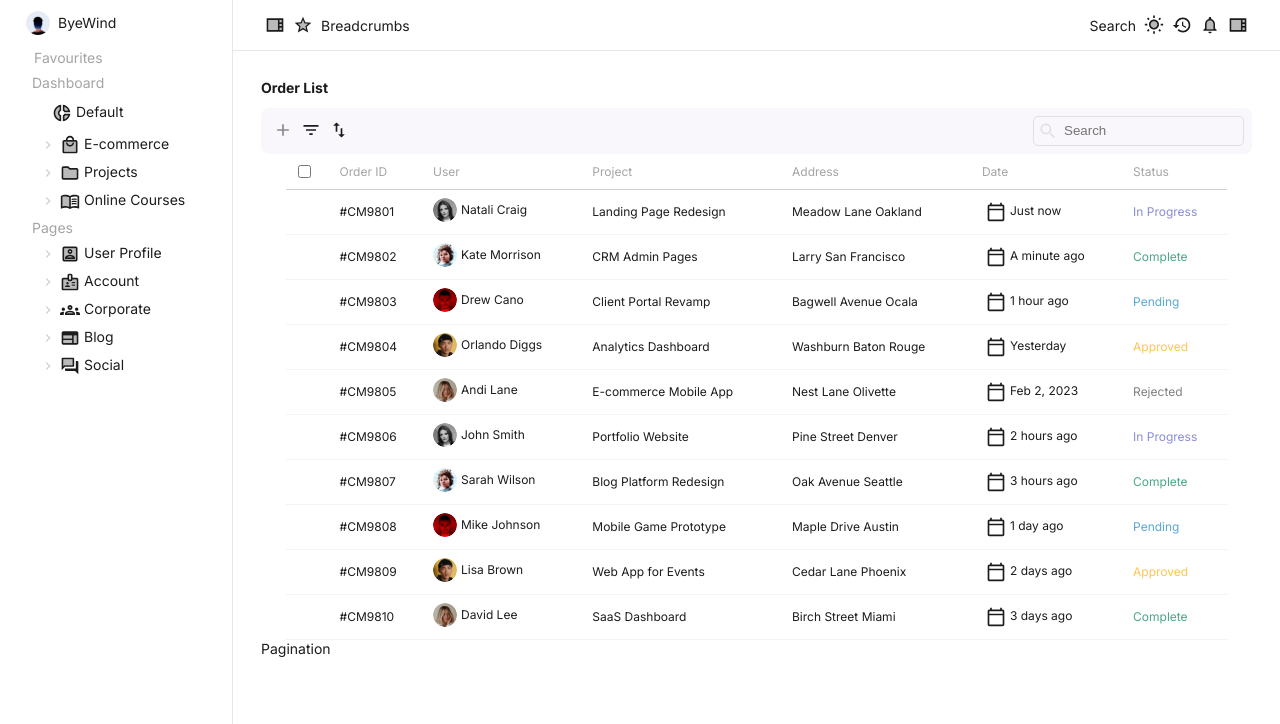
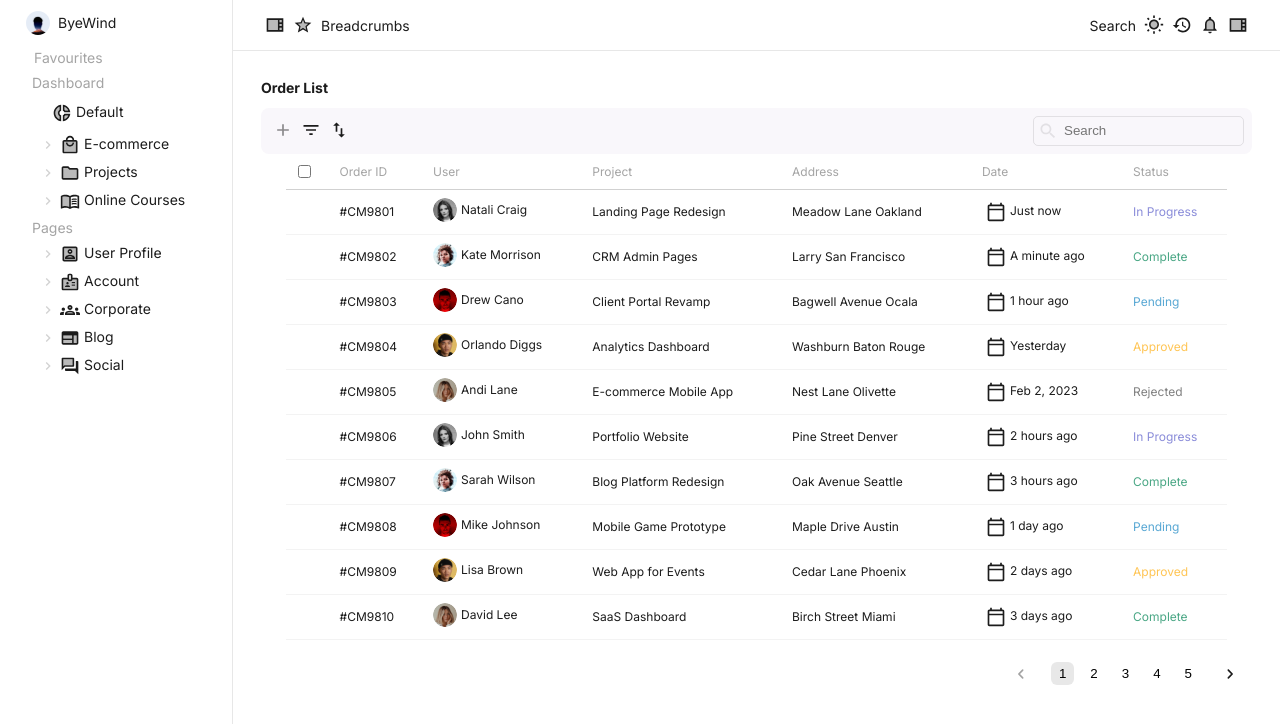
Before and after one commit to error404-sp/jp-dashboard, a React (Vite) app: page /#/orders in a window 1280 px wide. Shown: the top 724 px of the page. Built offline with nearby package versions, Linux system fonts and the light colour scheme.

Commit message:
feat: pagination functionlity

```diff
--- a/src/components/table/Pagination.jsx
+++ b/src/components/table/Pagination.jsx
@@ -1,7 +1,52 @@
 import React from "react";
+import styles from "./table.module.css";
+import ThemeIcon from "../../ui/ThemeIcon";
+import {
+  KeyboardArrowLeftRounded,
+  KeyboardArrowRightRounded,
+} from "@mui/icons-material";
 
-const Pagination = () => {
-  return <div>Pagination</div>;
+const Pagination = ({ currentPage, totalPages, onPageChange }) => {
+  if (totalPages < 1) return null;
+
+  const goToPage = (page) => {
+    if (page >= 1 && page <= totalPages) onPageChange(page);
+  };
+
+  const pages = [];
+  for (let i = 1; i <= totalPages; i++) {
+    pages.push(
+      <button
+        key={i}
+        onClick={() => goToPage(i)}
+        className={`${styles.pageButton} ${
+          i === currentPage ? styles.active : ""
+        }`}
+      >
+        {i}
+      </button>
+    );
+  }
+
+  return (
+    <div className={styles.pagination}>
+      <button
+        onClick={() => goToPage(currentPage - 1)}
+        disabled={currentPage === 1}
+        className={styles.navButton}
+      >
+        <ThemeIcon icon={KeyboardArrowLeftRounded} width={20} height={20} />
+      </button>
+      {pages}
+      <button
+        onClick={() => goToPage(currentPage + 1)}
+        disabled={currentPage === totalPages}
+        className={styles.navButton}
+      >
+        <ThemeIcon icon={KeyboardArrowRightRounded} width={20} height={20} />
+      </button>
+    </div>
+  );
 };
 
 export default Pagination;
--- a/src/components/table/TableItem.jsx
+++ b/src/components/table/TableItem.jsx
@@ -17,7 +17,7 @@
           <input
             type="checkbox"
             checked={selectedOrders.includes(item?.id)}
-            onChange={() => toggleSelectOrder(item?.id)}
+            onClick={() => toggleSelectOrder(item?.id)}
           />
         </td>
         <td>
@@ -47,12 +47,13 @@
   }
 
   return (
-    <tr>
+    <tr onClick={() => toggleSelectOrder(item?.id)}>
       <td>
         <input
           type="checkbox"
           checked={selectedOrders.includes(item?.id)}
           onChange={() => toggleSelectOrder(item?.id)}
+          onClick={() => toggleSelectOrder(item?.id)}
         />
       </td>
 
--- a/src/components/table/TableWithInput.jsx
+++ b/src/components/table/TableWithInput.jsx
@@ -17,7 +17,7 @@
               <input
                 type="checkbox"
                 checked={selectedOrders.length > 0}
-                onClick={() => {
+                onChange={() => {
                   resetOrders();
                 }}
               />
--- a/src/components/table/table.module.css
+++ b/src/components/table/table.module.css
@@ -16,7 +16,8 @@
 }
 
 .tableContainer {
-  overflow-x: auto;
+  overflow: auto;
+  min-width: 800px;
   scrollbar-width: thin;
 }
 
@@ -44,3 +45,34 @@
 .search svg path {
   color: var(--border-black);
 }
+
+.pagination {
+  display: flex;
+  align-items: center;
+  justify-content: flex-end;
+  gap: 8px;
+  margin-top: 1rem;
+}
+
+.pageButton,
+.navButton {
+  background: white;
+  padding: 4px 8px;
+  border-radius: 6px;
+  cursor: pointer;
+  transition: background 0.2s;
+}
+
+.pageButton:hover,
+.navButton:hover {
+  background: #f0f0f0;
+}
+
+.pageButton.active {
+  background: var(--border-black);
+}
+
+.navButton:disabled {
+  opacity: 0.4;
+  cursor: not-allowed;
+}
--- a/src/contexts/dataReducer.js
+++ b/src/contexts/dataReducer.js
@@ -45,22 +45,19 @@
       };
 
     case "TOGGLE_FILTER": {
+      const newFilterState = !state.isFiltered;
+
+      // Always compute from allOrders — never from state.orders
       const baseOrders =
         state.selectedOrders.length > 0
           ? state.allOrders.filter((o) => state.selectedOrders.includes(o.id))
           : state.allOrders;
 
-      const isCurrentlyFiltered = state.isFiltered;
-      const isFiltered =
-        state.selectedOrders.length == 0
-          ? !isCurrentlyFiltered
-          : isCurrentlyFiltered;
-
       return {
         ...state,
-        orders: isCurrentlyFiltered ? state.allOrders : baseOrders,
-        isFiltered: isFiltered,
-        selectedOrders: isFiltered ? state.selectedOrders : [],
+        orders: newFilterState ? baseOrders : [...state.allOrders],
+        isFiltered: newFilterState,
+        selectedOrders: [],
       };
     }
 
--- a/src/hooks/useOrders.js
+++ b/src/hooks/useOrders.js
@@ -1,17 +1,20 @@
-import { useContext, useState } from "react";
+import { useContext, useEffect, useState } from "react";
 import { DataContext } from "../contexts/DataContext";
 
 const useOrders = (limit = 10) => {
   const { state, dispatch } = useContext(DataContext);
-  const { orders } = state;
 
   const [currentPage, setCurrentPage] = useState(1);
-  const totalPages = Math.ceil(orders.length / limit);
+  const totalPages = Math.ceil(state.orders.length / limit);
 
-  const paginatedOrders = orders.slice(
+  const paginatedOrders = state.orders.slice(
     (currentPage - 1) * limit,
     (currentPage - 1) * limit + limit
   );
+
+  useEffect(() => {
+    setCurrentPage(1);
+  }, [state.orders]);
 
   const goToPage = (page) => {
     if (page >= 1 && page <= totalPages) {
--- a/src/pages/orders/OrderList.jsx
+++ b/src/pages/orders/OrderList.jsx
@@ -34,6 +34,7 @@
   useEffect(() => {
     fetchOrders();
   }, []);
+
   return (
     <section className={styles.orderList}>
       <h2>Order List</h2>
--- a/src/styles/global.css
+++ b/src/styles/global.css
@@ -59,7 +59,8 @@
 table {
   width: 95%;
   margin: 0 auto;
-  min-width: 600px;
+  min-width: 800px;
+  overflow: auto;
   border-collapse: collapse;
   scrollbar-width: thin;
 }
```
